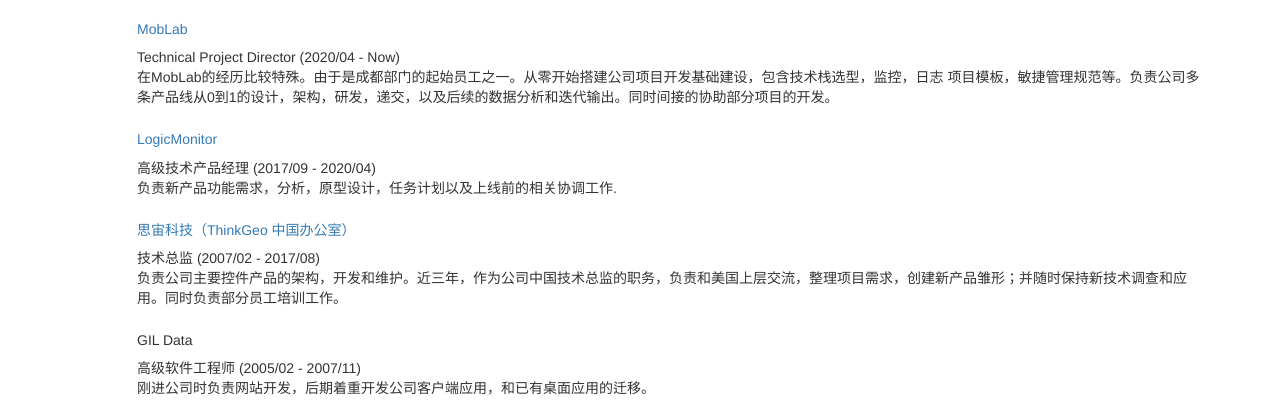
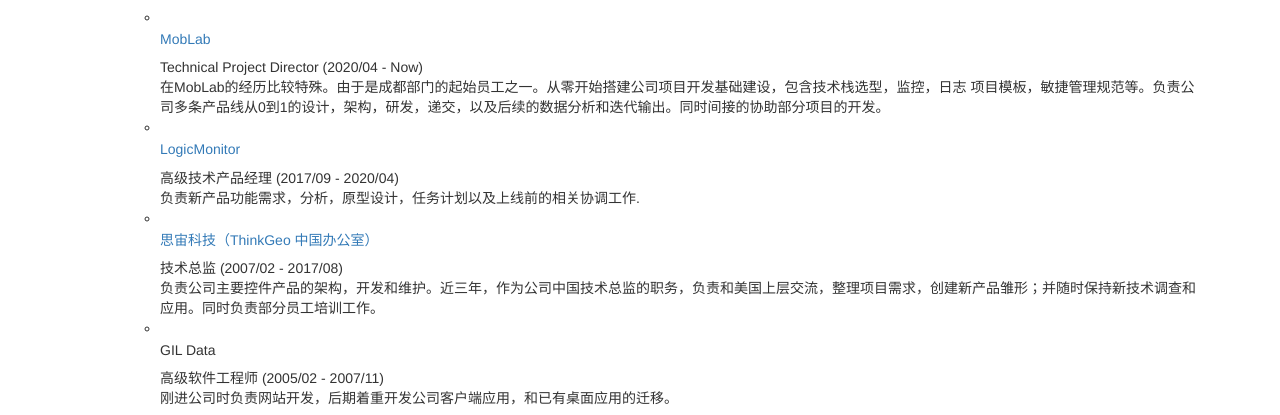
Before and after one commit to howardchn/Resume, a website: page index-cn.htm in a window 1280 px wide. Shown: the part 385-800 px from the top of the page. Drawn offline with Linux system fonts and the light colour scheme.

Commit message:
resume update

```diff
--- a/index-cn.htm
+++ b/index-cn.htm
@@ -33,16 +33,18 @@
                         <h3>{{content.title}}</h3>
                     </header>
                     <div v-if="content.description" v-html="content.description"></div>
-
-                    <div class="row" v-for="work in content.details">
-                        <div style="float:left; margin-right: 5px;" v-if="work.logo"><img v-bind:src="work.logo" /></div>
+                    <ul>
+                        <li class="row" v-for="work in content.details">
+                            <div style="float:left; margin-right: 5px;" v-if="work.logo"><img v-bind:src="work.logo" />
+                            </div>
                             <div>
                                 <h5 v-if="work.url"><a v-bind:href="work.url" target="_blank">{{work.name}}</a></h5>
                                 <h5 v-else>{{work.name}}</h5>
                                 <div v-if="work.summary">{{work.summary}} ({{work.date}})</div>
                                 <div v-if="work.work">{{work.work}}</div>
                             </div>
-                    </div>
+                        </li>
+                    </ul>
                 </section>
             </li>
         </ul>
```
Lines whose indentation alone changed are shown as unchanged.
